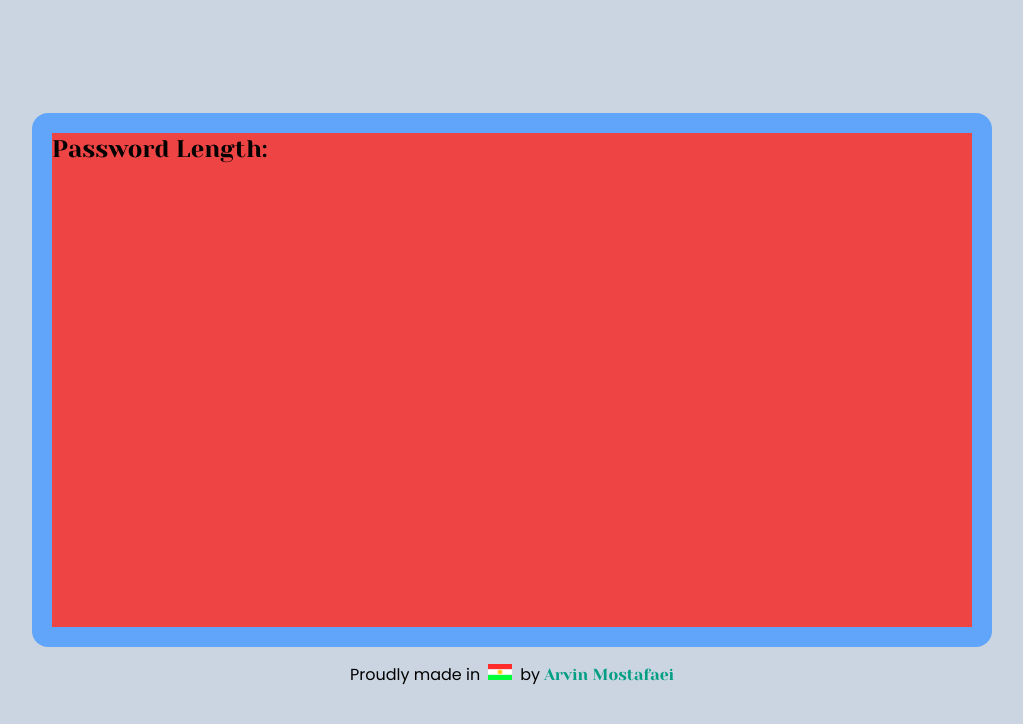
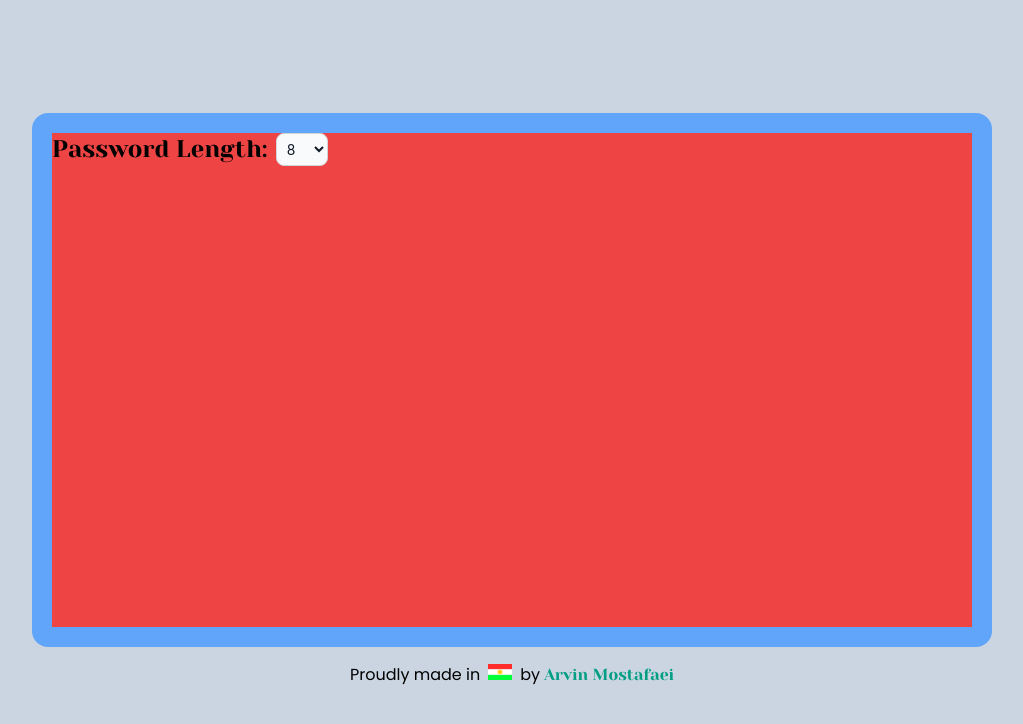
Before and after one commit to arviinmo/palora, a Next.js app: page / in a window 1280 px wide. Shown: the top 724 px of the page, without its empty margins (128-1151 px from the left). Built offline with nearby package versions, Linux system fonts and the light colour scheme.

Commit message:
add Password length option

```diff
--- /dev/null
+++ b/components/RadioOptions/RadioOptions.jsx
@@ -0,0 +1,20 @@
+import React from 'react'
+
+function
+() {
+  return (
+    <div>
+        <div class="flex">
+    <div class="flex items-center h-5">
+        <input id="helper-radio" aria-describedby="helper-radio-text" type="radio" value="" class="w-4 h-4 text-blue-600 bg-gray-100 border-gray-300 focus:ring-blue-500 dark:focus:ring-blue-600 dark:ring-offset-gray-800 focus:ring-2 dark:bg-gray-700 dark:border-gray-600" />
+    </div>
+    <div class="ml-2 text-sm">
+        <label for="helper-radio" class="font-medium text-gray-900 dark:text-gray-300">Free shipping via Flowbite</label>
+        <p id="helper-radio-text" class="text-xs font-normal text-gray-500 dark:text-gray-300">For orders shipped from $25 in books or $29 in other categories</p>
+    </div>
+    </div>
+    </div>
+  )
+}
+
+export default
--- /dev/null
+++ b/components/passLength/PassLength.jsx
@@ -0,0 +1,46 @@
+import React from "react";
+
+function PassLength() {
+  return (
+    <div>
+      <select
+        title="Select the length of your password."
+        className="bg-gray-50 border border-gray-300 text-gray-900 text-sm rounded-lg focus:ring-blue-500 focus:border-blue-500 block w-fit ml-2 p-1.5 dark:bg-gray-700 dark:border-gray-600 dark:placeholder-gray-400 dark:text-white dark:focus:ring-blue-500 dark:focus:border-blue-500"
+      >
+        <optgroup label="Weak"></optgroup>
+        <option value="6">6</option>
+        <option value="7">7</option>
+        <option value="8" selected>
+          8
+        </option>
+        <option value="9">9</option>
+        <option value="10">10</option>
+        <option value="11">11</option>
+        <option value="12">12</option>
+        <option value="13">13</option>
+        <option value="14">14</option>
+        <option value="15">15</option>
+        <option value="16">16</option>
+        <optgroup label="Strong"></optgroup>
+        <option value="17">17</option>
+        <option value="18">18</option>
+        <option value="19">19</option>
+        <option value="20">20</option>
+        <option value="21">21</option>
+        <option value="22">22</option>
+        <option value="23">23</option>
+        <option value="24">24</option>
+        <option value="25">25</option>
+        <option value="26">26</option>
+        <option value="27">27</option>
+        <option value="28">28</option>
+        <option value="29">29</option>
+        <option value="30">30</option>
+        <option value="31">31</option>
+        <option value="32">32</option>
+      </select>
+    </div>
+  );
+}
+
+export default PassLength;
--- a/components/passwordgenerator/PassGen.jsx
+++ b/components/passwordgenerator/PassGen.jsx
@@ -1,10 +1,13 @@
 import React from "react";
+import PassLength from "../passLength/PassLength";
 
 function PassGen() {
   return (
     <div>
-      <h1 className="text-2xl font-Yeseva
-      ">Password Length:</h1>
+      <div className="flex flex-row">
+        <h1 className="text-2xl font-Yeseva">Password Length:</h1>
+        <PassLength />
+      </div>
     </div>
   );
 }
```
